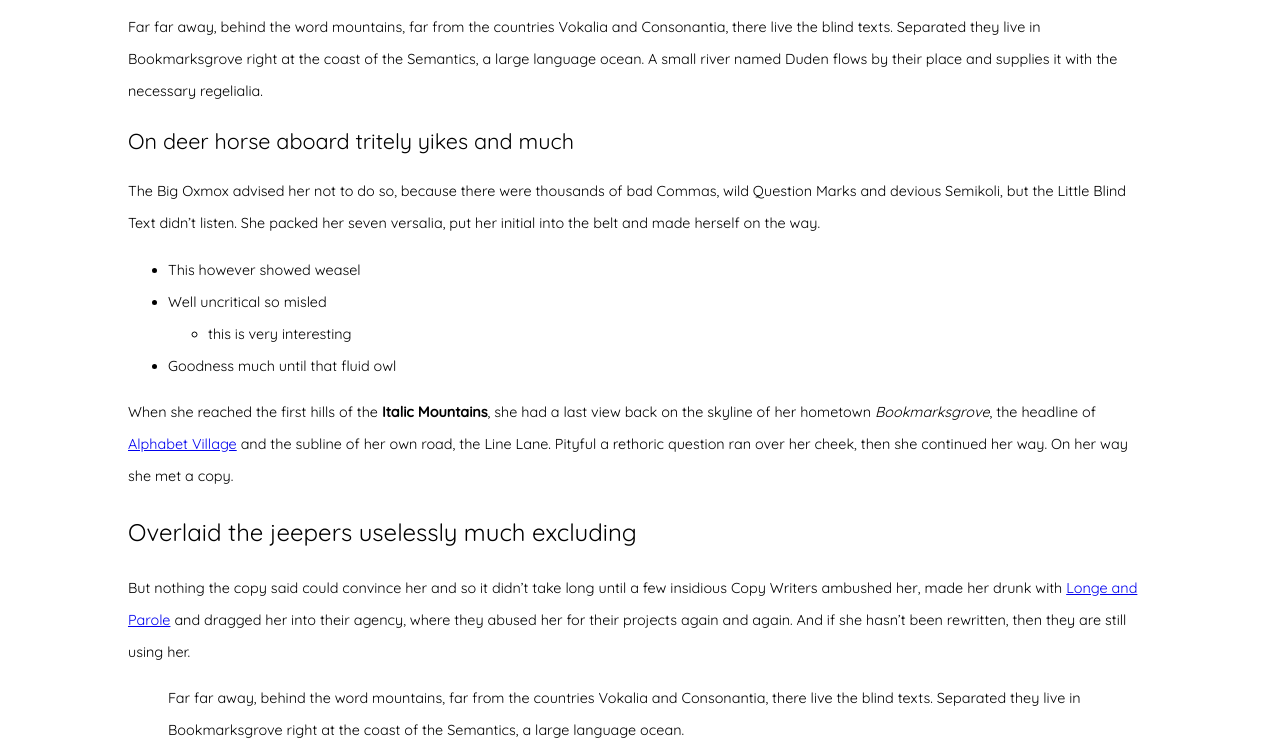
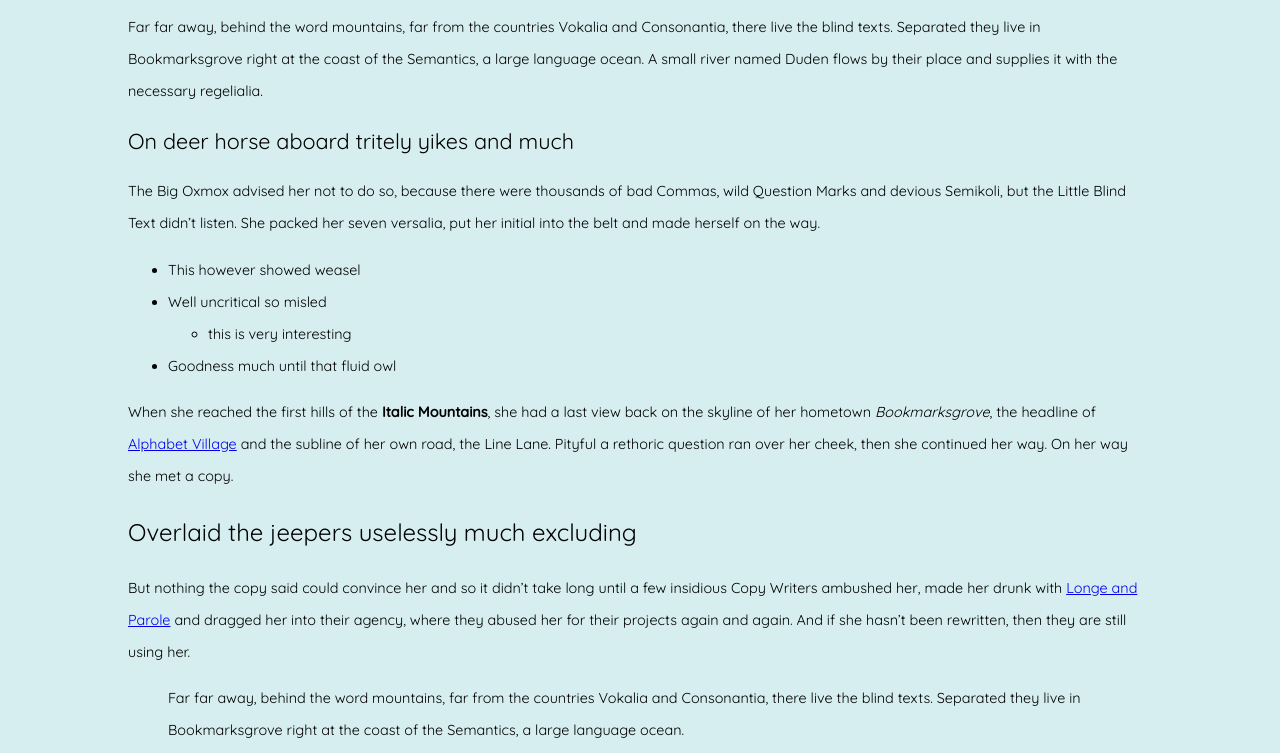
Before and after one commit to littlefinger42/lauras-portfolio, a Gatsby site: page /hi-folks/ in a window 1280 px wide. Shown: the part 110-863 px from the top of the page. Built offline with nearby package versions, Linux system fonts and the light colour scheme; Gatsby itself is replaced by a stand-in of ours; a web font is replaced by a local one.

Commit message:
Made background colour blue

```diff
--- a/src/components/device.js
+++ b/src/components/device.js
@@ -8,6 +8,9 @@ const size = {
   desktop: "2560px",
 }
 export const device = {
+  colours: {
+    background: "#D6EEF0"
+  },
 	sizes: size,
 	padding: {
 		mobileS: "8px",
--- a/src/components/layout.js
+++ b/src/components/layout.js
@@ -7,6 +7,10 @@ import "normalize.css"
 import "../components/type.css"
 
 const PageContainer = styled.div`
+  background-color: ${device.colours.background};
+`
+
+const ContentContainer = styled.div`
   max-width: ${device.sizes.mobileS};
   margin: 0 auto;
 
@@ -21,7 +25,6 @@ const PageContainer = styled.div`
   }
 `
 
-
 class Layout extends React.Component {
   render() {
     const { location, children } = this.props
@@ -33,6 +36,7 @@ class Layout extends React.Component {
     // }
     return (
       <PageContainer>
+        <ContentContainer>
           <Header />
           <main>{children}</main>
           <footer>
@@ -40,6 +44,7 @@ class Layout extends React.Component {
             {` `}
             <a href="https://www.gatsbyjs.org">Gatsby</a>
           </footer>
+        </ContentContainer>
       </PageContainer>
     )
   }
```
Lines whose indentation alone changed are shown as unchanged.
